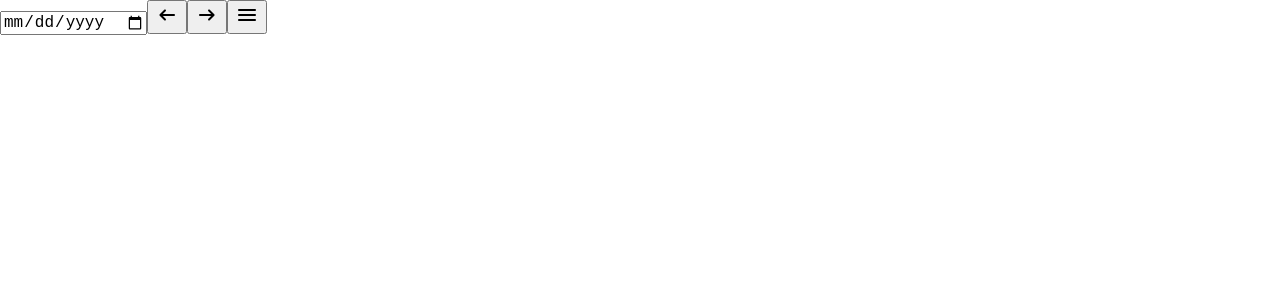
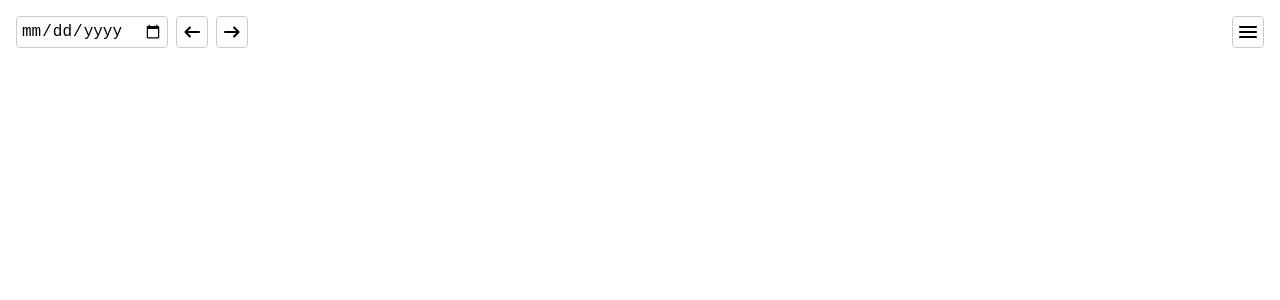
Before and after one commit to doppl3r/weekly-checklist, a Vue app: page /#/ in a window 1280 px wide. Shown: the top 300 px of the page. Built offline with nearby package versions, Linux system fonts and the light colour scheme.

Commit message:
Add basic nav component

```diff
--- /dev/null
+++ b/src/js/utils/use-dates.js
@@ -0,0 +1,26 @@
+import { ref } from 'vue';
+
+export const useDates = () => {
+  const daysOfWeek = ['Sun', 'Mon', 'Tue', 'Wed', 'Thu', 'Fri', 'Sat'];
+  const monthsOfYear = [
+    'January', 'February', 'March', 'April', 'May', 'June',
+    'July', 'August', 'September', 'October', 'November', 'December'
+  ];
+
+  const getDateKey = date => {
+    return date.toISOString().split('T')[0]; // 'YYYY-MM-DD'
+  }
+
+  const today = getDateKey(new Date());
+  const selectedDate = ref(today);
+
+  const updateSelectedDate = value => {
+    console.log('Selected date updated to:', value);
+    selectedDate.value = value;
+  }
+
+  return {
+    selectedDate,
+    updateSelectedDate,
+  };
+}
--- a/src/vue/AppButton.vue
+++ b/src/vue/AppButton.vue
@@ -3,11 +3,26 @@
 </script>
 
 <template>
-  <button class="button-action">
+  <button class="app-button">
     <slot></slot>
   </button>
 </template>
 
 <style lang="scss" scoped>
+  .app-button {
+    align-items: center;
+    background-color: #ffffff;
+    border: calc(1rem / 16) solid #cccccc;
+    border-radius: calc(1rem / 4);
+    cursor: pointer;
+    display: inline-flex;
+    justify-content: center;
+    min-height: 2rem;
+    min-width: 2rem;
+    padding: 0;
 
+    &:hover {
+      border-color: #1f1f1f;
+    }
+  }
 </style>
--- a/src/vue/AppInputDate.vue
+++ b/src/vue/AppInputDate.vue
@@ -3,9 +3,14 @@
 </script>
 
 <template>
-  <input type="date" />
+  <input class="app-input-date" type="date" />
 </template>
 
 <style lang="scss" scoped>
-
+  .app-input-date {
+    border: calc(1rem / 16) solid #cccccc;
+    border-radius: calc(1rem / 4);
+    min-height: 2rem;
+    padding: 0rem calc(1rem / 4);
+  }
 </style>
--- /dev/null
+++ b/src/vue/AppNav.vue
@@ -0,0 +1,44 @@
+<script setup>
+  import { ref } from 'vue';
+  import { useDates } from '../js/utils/use-dates.js';
+  import AppButton from './AppButton.vue';
+  import AppInputDate from './AppInputDate.vue';
+
+  const { selectedDate, updateSelectedDate } = useDates();
+</script>
+
+<template>
+  <nav class="app-nav">
+    <AppInputDate
+      id="selected-date"
+      @change="updateSelectedDate($event.target.value)"
+    />
+    <AppButton>
+      <span class="material-symbols-rounded">arrow_left_alt</span>
+    </AppButton>
+    <AppButton>
+      <span class="material-symbols-rounded">arrow_right_alt</span>
+    </AppButton>
+    <AppButton>
+      <span class="material-symbols-rounded">menu</span>
+    </AppButton>
+  </nav>
+</template>
+
+<style lang="scss" scoped>
+  .app-nav {
+    align-items: center;
+    display: flex;
+    gap: calc(1rem / 2);
+    left: 0;
+    padding: 1rem;
+    position: sticky;
+    top: 0;
+
+    .app-button {
+      &:last-of-type {
+        margin-left: auto;
+      }
+    }
+  }
+</style>
--- a/src/vue/PageHome.vue
+++ b/src/vue/PageHome.vue
@@ -1,23 +1,11 @@
 <script setup>
   import { ref } from 'vue';
-  import AppButton from './AppButton.vue';
-  import AppInputDate from './AppInputDate.vue';
+  import AppNav from './AppNav.vue';
 
 </script>
 
 <template>
-  <nav>
-    <AppInputDate />
-    <AppButton>
-      <span class="material-symbols-rounded">arrow_left_alt</span>
-    </AppButton>
-    <AppButton>
-      <span class="material-symbols-rounded">arrow_right_alt</span>
-    </AppButton>
-    <AppButton>
-      <span class="material-symbols-rounded">menu</span>
-    </AppButton>
-  </nav>
+  <AppNav />
 </template>
 
 <style lang="scss" scoped>
```
